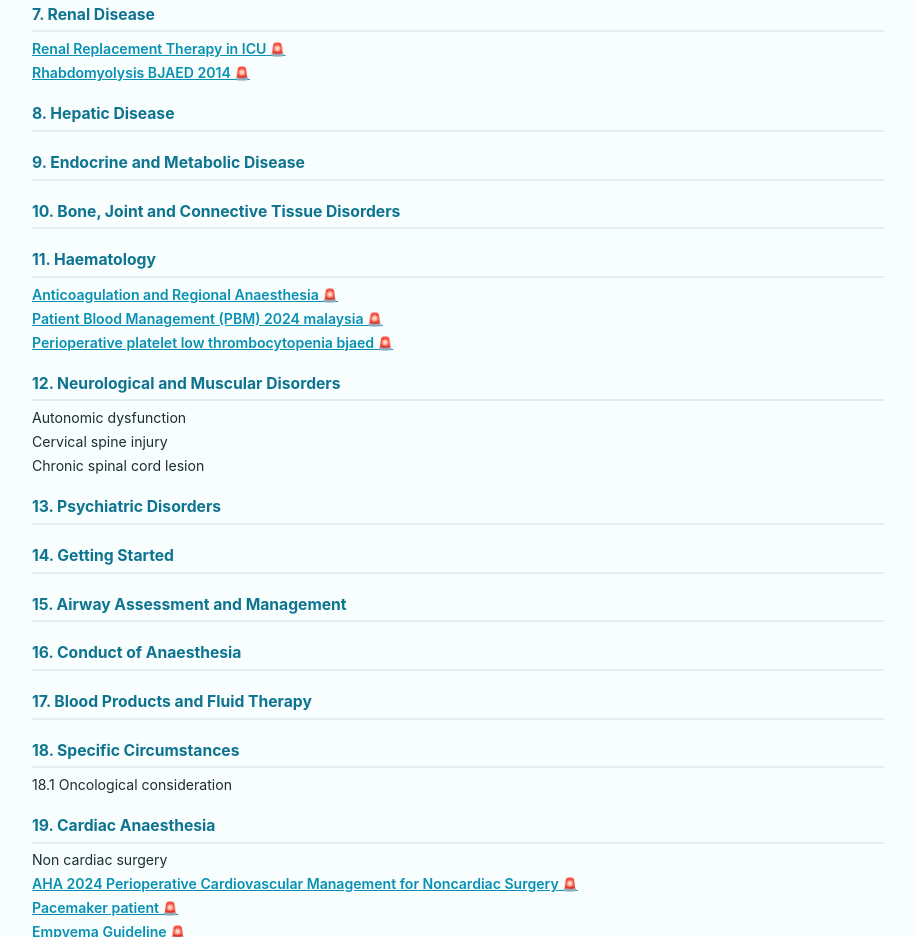
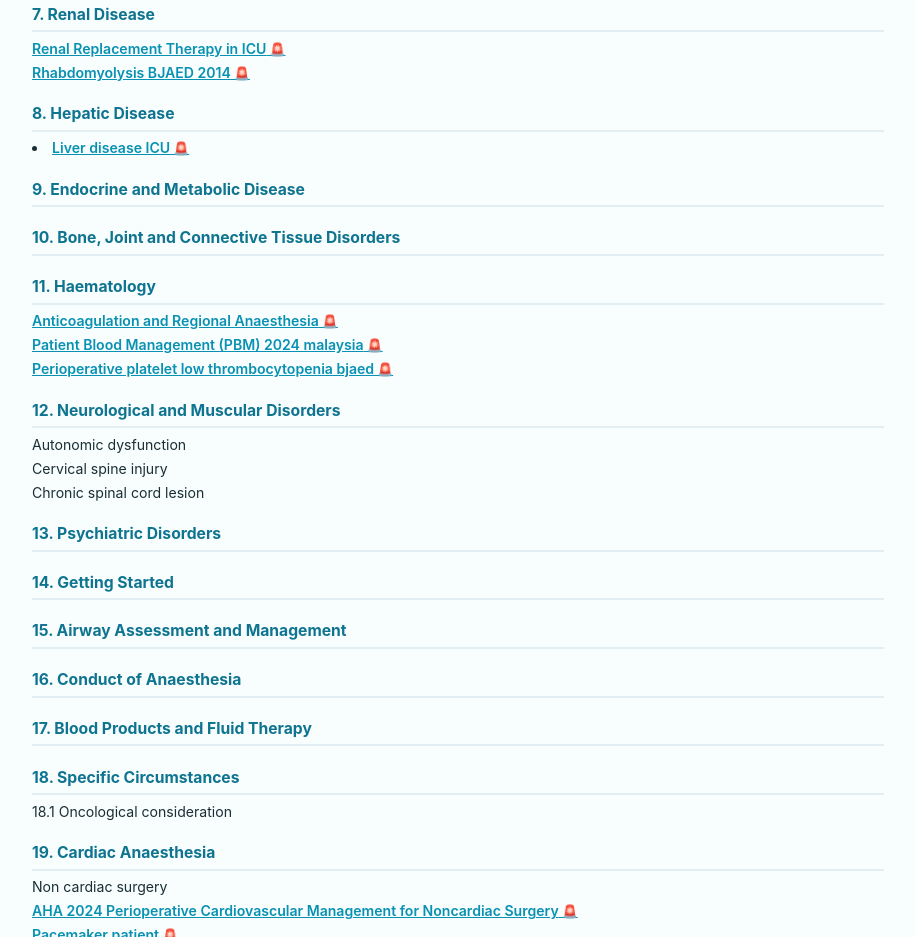
Before and after one commit to afifazzeri/anaes_note, a plain HTML site: page index.html in a window 1280 px wide. Shown: the part 1112-2049 px from the top of the page, without its empty margins (182-1097 px from the left). Drawn offline with Linux system fonts and the light colour scheme.

Commit message:
Update index.html

```diff
--- a/index.html
+++ b/index.html
@@ -292,6 +292,9 @@
 
   <!-- 8 -->
   <h2>8. Hepatic Disease</h2>
+   <li>
+    <a href="liver_intensive_care/index.html" class="has-file">Liver disease ICU</a>
+  </li>
 
   <!-- 9 -->
   <h2>9. Endocrine and Metabolic Disease</h2>
```
